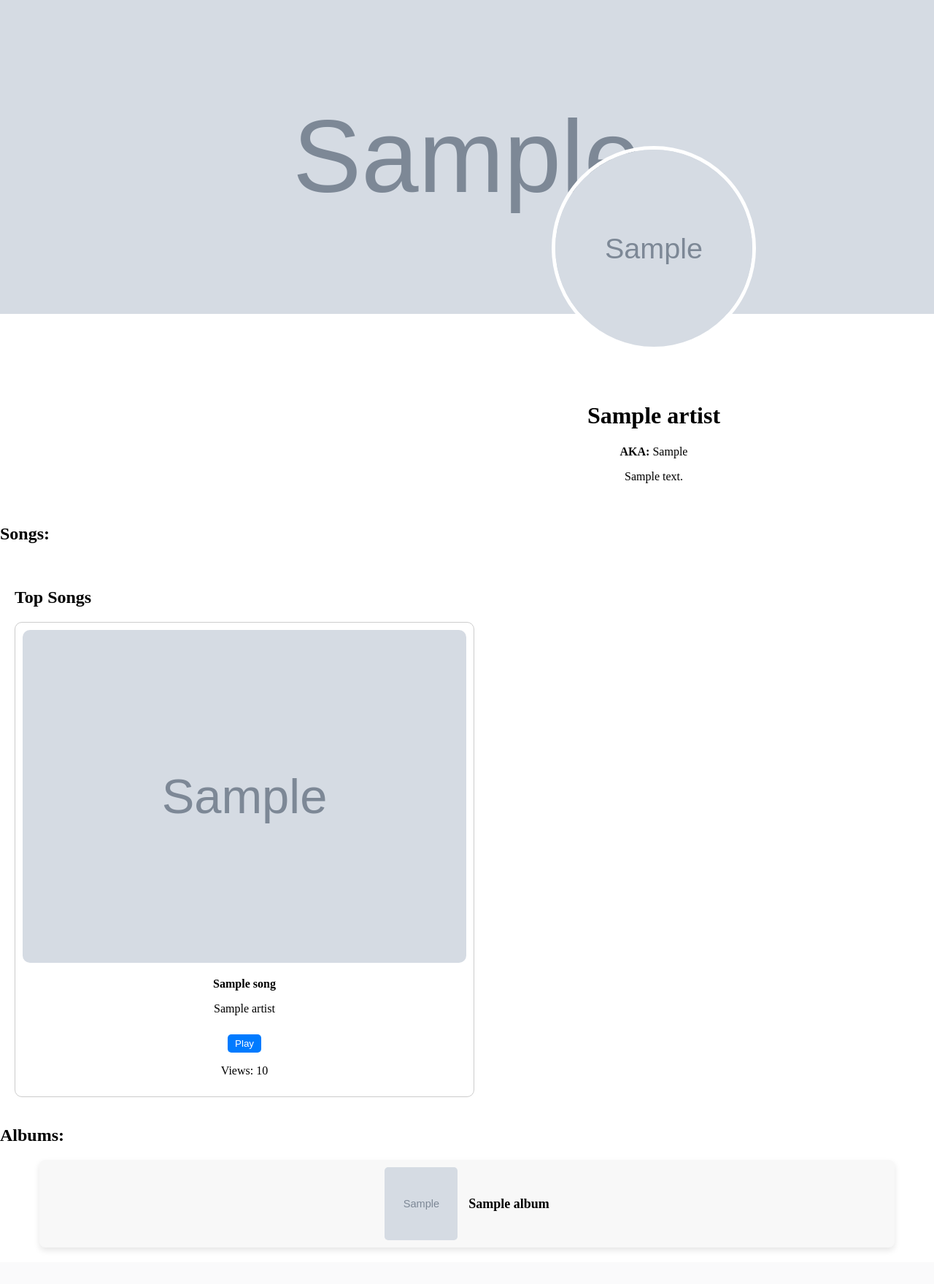
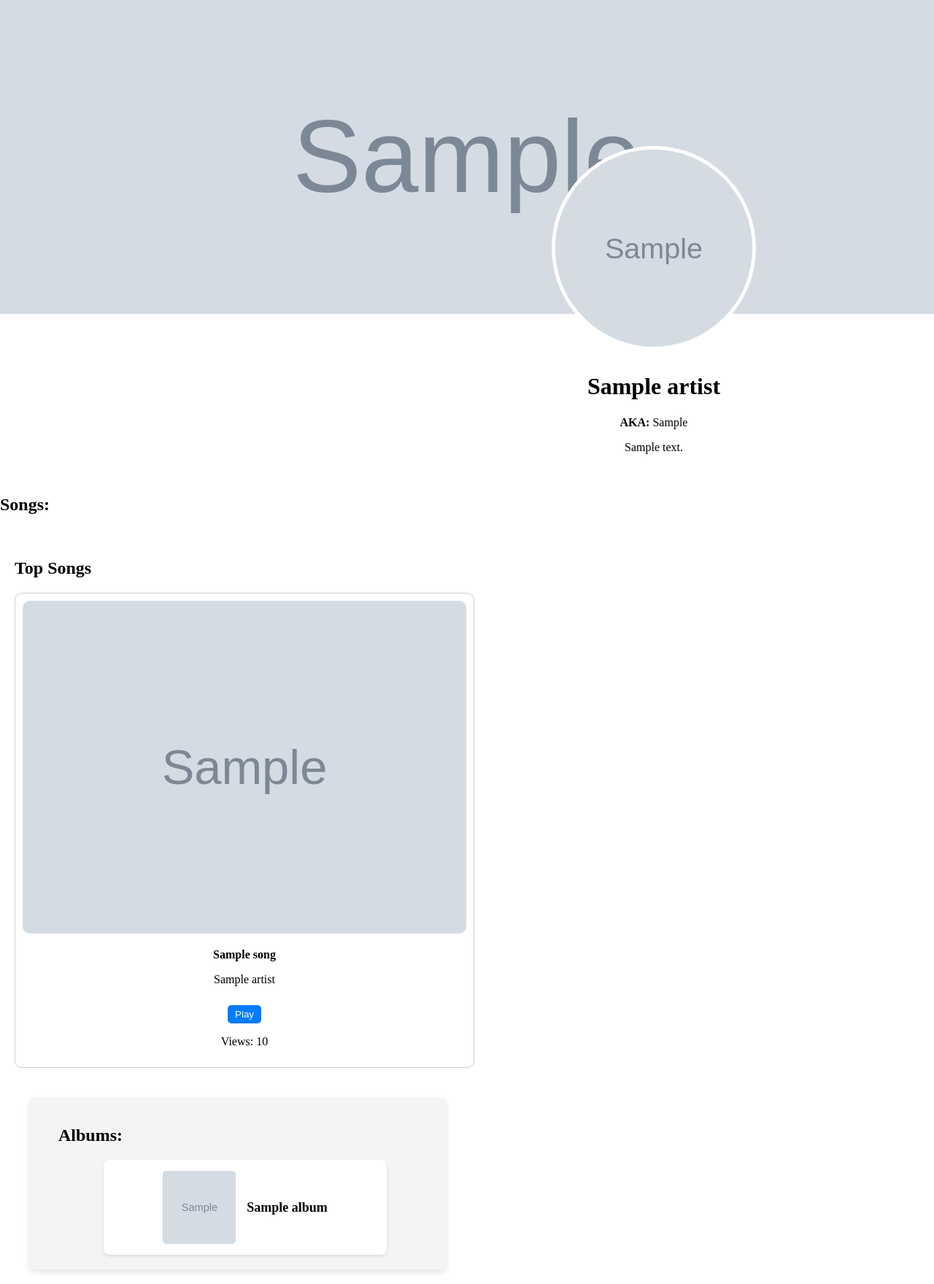
Before and after one commit to mamaliinjas/genius, a Django app: page /artist/1/ in a window 1280 px wide. Shown: the whole page at 73% size. Before the commit the page ends 1711 px from the top, so only its background shows below. Run offline with Django 5.2, Linux system fonts and the light colour scheme; tables that the repository leaves empty hold one stand-in row (values such as "Sample post"); grey boxes marked "Sample" are stand-in pictures.

Commit message:
changes to album section

```diff
--- a/myapp/views.py
+++ b/myapp/views.py
@@ -99,7 +99,7 @@
         song = get_object_or_404(Song , pk=request.POST['song_id'])
         song.views += 1
         song.save()
-    albums = artist.albums.all()
+    albums = artist.albums.all().order_by('-release_date')
     return render(request, 'artist_profile.html', {'artist': artist, 'albums': albums, 'songs': songs})
 
 
--- a/static/css/artist_profile.css
+++ b/static/css/artist_profile.css
@@ -90,21 +90,40 @@
     background-color: #0056b3;
 }
 
-/* Last Album Section */
-.album-card {
+/* Albums Section */
+.albums-section {
+    margin-top: 30px;
+    background-color: #f4f4f4;
+    /* Light grey background */
+    padding: 20px;
+    border-radius: 8px;
+    box-shadow: 0 4px 8px rgba(0, 0, 0, 0.1);
+    width: 40%;
+    margin: 20px auto;
+    margin-left: 40px;
+    padding-left: 40px;
+}
+
+.albums-section h2 {
+    margin-bottom: 20px;
+    font-size: 24px;
+    font-weight: bold;
+}
+
+/* Album Box Styling */
+.album-box {
     display: flex;
     align-items: center;
     justify-content: center;
-    margin-top: 20px;
-    padding: 10px;
-    background-color: #f8f8f8;
+    background-color: #fff;
+    padding: 15px;
     border-radius: 8px;
-    box-shadow: 0 4px 8px rgba(0, 0, 0, 0.1);
-    width: 90%;
-    margin: 20px auto;
+    box-shadow: 0 2px 4px rgba(0, 0, 0, 0.1);
+    width: 70%;
+    margin: 0 auto;
 }
 
-.album-card a {
+.album-box a {
     display: flex;
     align-items: center;
     text-decoration: none;
@@ -125,16 +144,9 @@
     border-radius: 5px;
 }
 
-.album-card h3 {
+.album-box h3 {
     font-size: 18px;
     font-weight: bold;
-}
-
-/* Artist Info Section */
-.artist-info {
-    text-align: center;
-    margin-top: 80px;
-    padding: 20px;
 }
 
 html,
--- a/template/artist_profile.html
+++ b/template/artist_profile.html
@@ -50,13 +50,15 @@
         </div>
     </div>
 
-    <!-- Albums -->
+    <!-- Albums Section with Box -->
+    <div class="albums-section">
         <h2>Albums:</h2>
+
         {% if albums %}
-    <div class="album-card">
+        <div class="album-box">
             <a href="{% url 'album_details' albums.last.id %}">
                 <div class="album-cover">
-                <img src="{{ albums.last.profile_photo.url }}" alt="{{ albums.last.title }} Cover">
+                    <img src="{{ albums.last.cover_photo.url }}" alt="{{ albums.last.title }} Cover">
                 </div>
                 <h3>{{ albums.last.title }}</h3>
             </a>
@@ -64,6 +66,7 @@
         {% else %}
         <p>No albums available</p>
         {% endif %}
+    </div>
 </body>
 
 </html>
```
Lines whose indentation alone changed are shown as unchanged.
